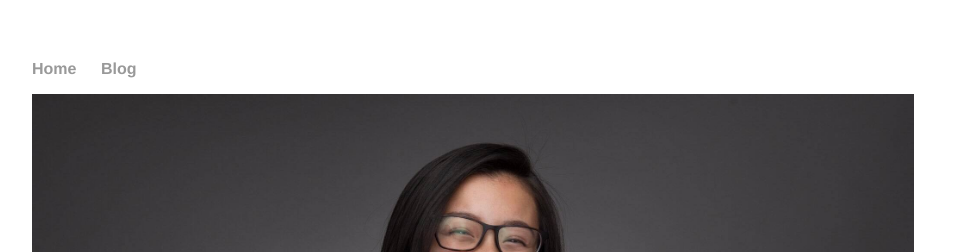
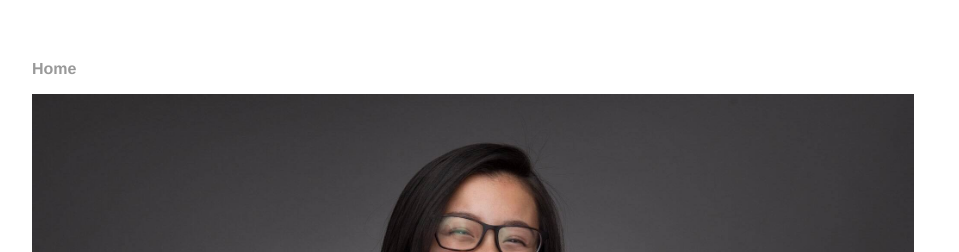
Before and after one commit to czeng07/czeng07.github.io, a Jekyll site: the page built from index.html, in a window 1280 px wide. Shown: the top 252 px of the page, without its empty margins (160-1119 px from the left). Built offline with Jekyll 4.4.1, drawn with Linux system fonts in a browser that asks for light colours.

Commit message:
Update default.html

```diff
--- a/_layouts/default.html
+++ b/_layouts/default.html
@@ -9,9 +9,6 @@
 			<nav>
 	    		<ul>
 	        		<li><a href="/">Home</a></li>
-		        	<!--<li><a href="/about">About</a></li>-->
-	        		<!--<li><a href="/resume">Resume</a></li>-->
-	        		<li><a href="/blog">Blog</a></li>
 	    		</ul>
 			</nav>
 			<div class="container">
```
